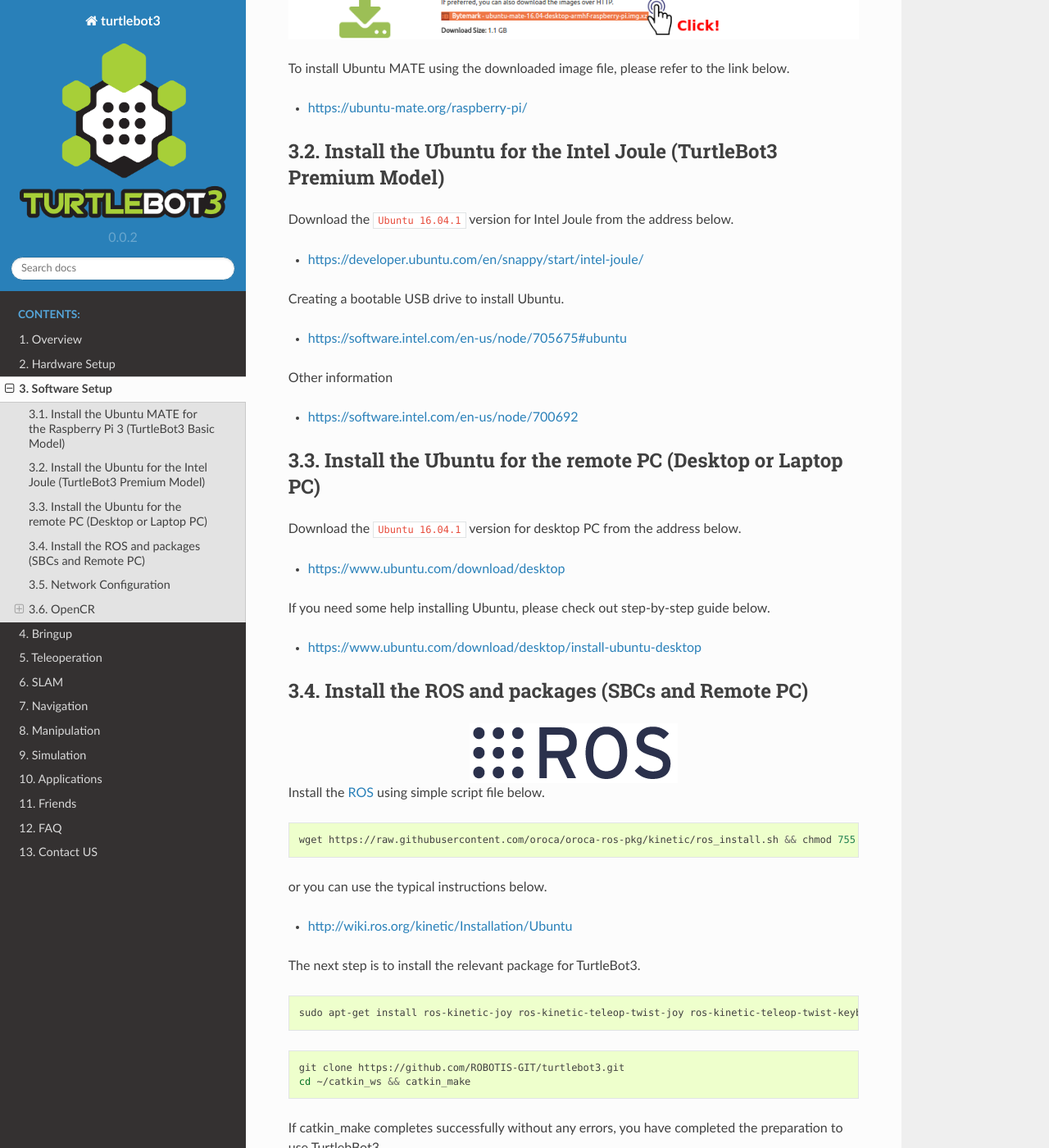
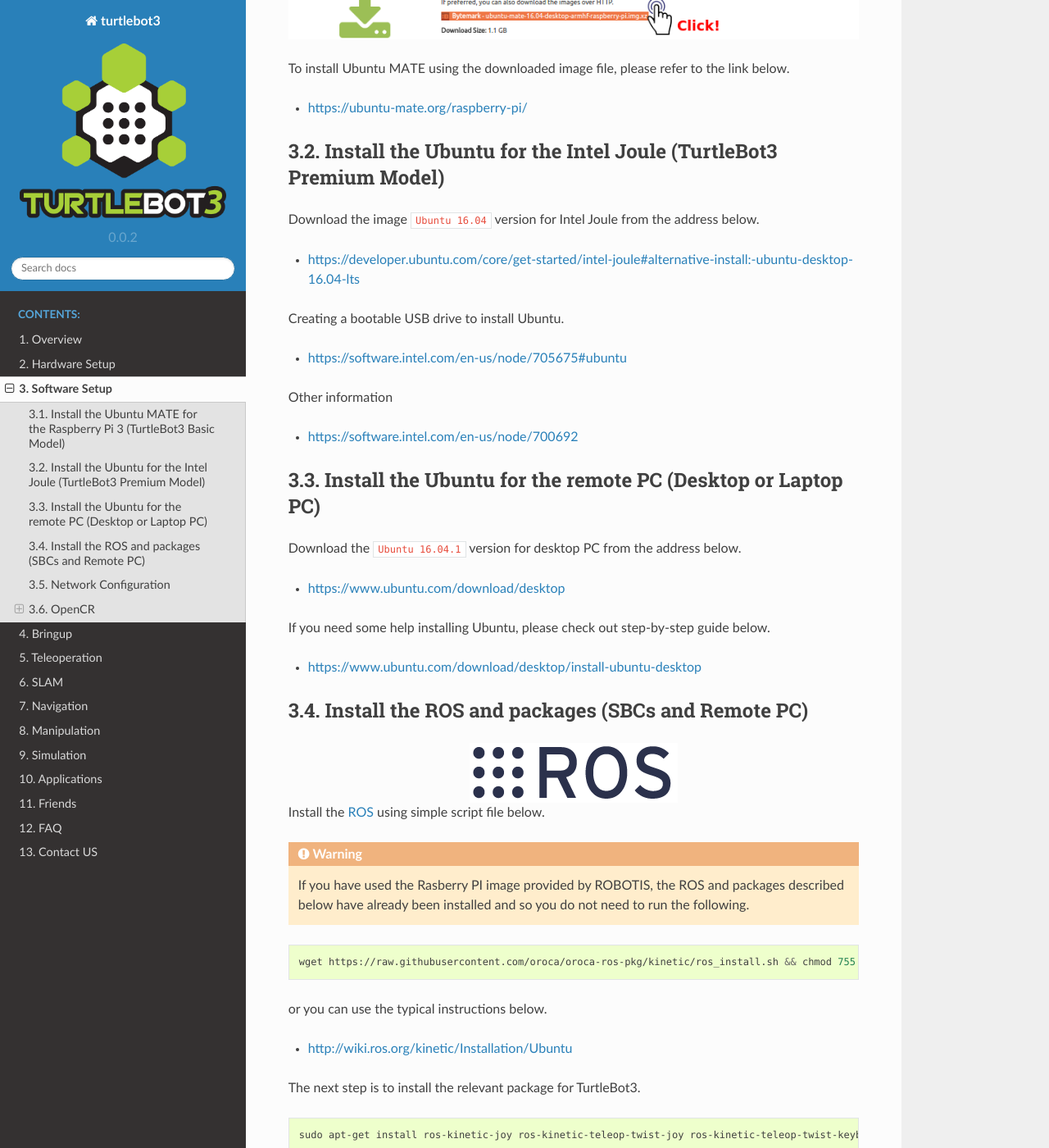
Before and after one commit to shivharis/turtlebot3_wiki, a Sphinx documentation site: the page built from docs/source/software.rst, in a window 1280 px wide and 1400 px high, scrolled down 1248 px. Shown: the whole window at 82% size. Built offline with Sphinx 7.4.7 and the Read the Docs theme 2.0.0, drawn with Linux system fonts in a browser that asks for light colours.

Commit message:
modified the script for installing

```diff
--- a/docs/source/software.rst
+++ b/docs/source/software.rst
@@ -19,9 +19,9 @@
 Install the Ubuntu for the Intel Joule (TurtleBot3 Premium Model)
 -----------------------------------------------------------------
 
-Download the ``Ubuntu 16.04.1`` version for Intel Joule from the address below.
+Download the image ``Ubuntu 16.04`` version for Intel Joule from the address below.
 
-- https://developer.ubuntu.com/en/snappy/start/intel-joule/
+- https://developer.ubuntu.com/core/get-started/intel-joule#alternative-install:-ubuntu-desktop-16.04-lts
 
 Creating a bootable USB drive to install Ubuntu.
 
@@ -52,6 +52,8 @@
 
 Install the `ROS`_ using simple script file below.
 
+.. WARNING:: If you have used the Rasberry PI image provided by ROBOTIS, the ROS and packages described below have already been installed and so you do not need to run the following.
+
 .. code-block:: bash
 
   wget https://raw.githubusercontent.com/oroca/oroca-ros-pkg/kinetic/ros_install.sh && chmod 755 ./ros_install.sh && bash ./ros_install.sh catkin_ws kinetic
@@ -64,7 +66,11 @@
 
 .. code-block:: bash
 
-  sudo apt-get install ros-kinetic-joy ros-kinetic-teleop-twist-joy ros-kinetic-teleop-twist-keyboard ros-kinetic-laser-proc ros-kinetic-urg-c ros-kinetic-urg-node ros-kinetic-rplidar-ros ros-kinetic-astra-camera ros-kinetic-astra-launch ros-kinetic-rgbd-launch ros-kinetic-depthimage-to-laserscan ros-kinetic-rosserial-arduino ros-kinetic-rosserial-python ros-kinetic-rosserial-server ros-kinetic-rosserial-client ros-kinetic-rosserial-msgs ros-kinetic-amcl ros-kinetic-map-server ros-kinetic-move-base
+  sudo apt-get install ros-kinetic-joy ros-kinetic-teleop-twist-joy ros-kinetic-teleop-twist-keyboard ros-kinetic-laser-proc ros-kinetic-urg-c ros-kinetic-urg-node ros-kinetic-rplidar-ros ros-kinetic-astra-camera ros-kinetic-astra-launch ros-kinetic-rgbd-launch ros-kinetic-depthimage-to-laserscan ros-kinetic-rosserial-arduino ros-kinetic-rosserial-python ros-kinetic-rosserial-server ros-kinetic-rosserial-client ros-kinetic-rosserial-msgs ros-kinetic-amcl ros-kinetic-map-server ros-kinetic-move-base ros-kinetic-hls-lfcd-lds-driver
+
+.. code-block:: bash
+
+  sudo apt-get install ros-kinetic-joy ros-kinetic-teleop-twist-joy ros-kinetic-teleop-twist-keyboard ros-kinetic-laser-proc ros-kinetic-rgbd-launch ros-kinetic-depthimage-to-laserscan ros-kinetic-rosserial-arduino ros-kinetic-rosserial-python ros-kinetic-rosserial-server ros-kinetic-rosserial-client ros-kinetic-rosserial-msgs ros-kinetic-amcl ros-kinetic-map-server ros-kinetic-move-base ros-kinetic-hls-lfcd-lds-driver
 
 .. code-block:: bash
 
```
